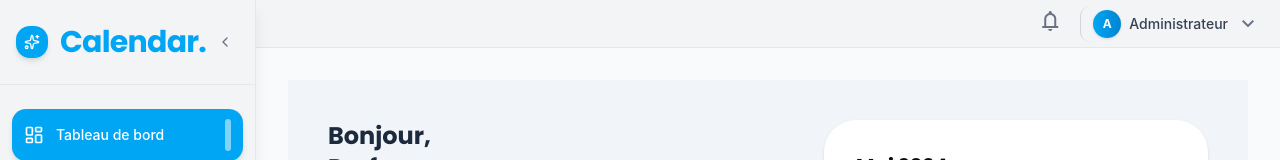
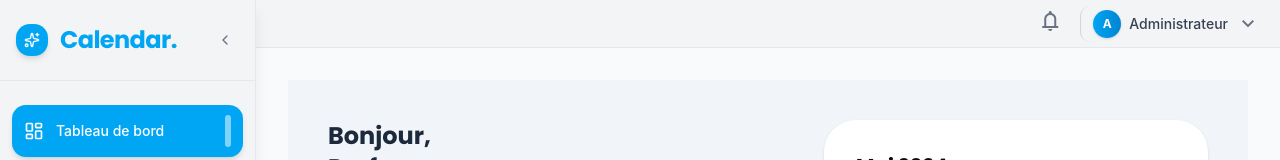
Before and after one commit to painextazzy/EDT_ASP.NET, a React (Vite) app in the folder front/: page /admin in a window 1280 px wide. Shown: the top 160 px of the page. Built offline with nearby package versions, Linux system fonts and the light colour scheme; no server answers.

Commit message:
update taille logo

```diff
--- a/front/src/components/SidebarAdmin.jsx
+++ b/front/src/components/SidebarAdmin.jsx
@@ -60,7 +60,7 @@ const SidebarAdmin = () => {
             </div>
             {!isCollapsed && (
               <div>
-                <div className="text-sky-500 text-3xl font-bold tracking-tight" style={{ fontFamily: "'Poppins', sans-serif" }}>
+                <div className="text-sky-500 text-2xl font-bold tracking-tight" style={{ fontFamily: "'Poppins', sans-serif" }}>
                   Calendar.
                 </div>
 
```
